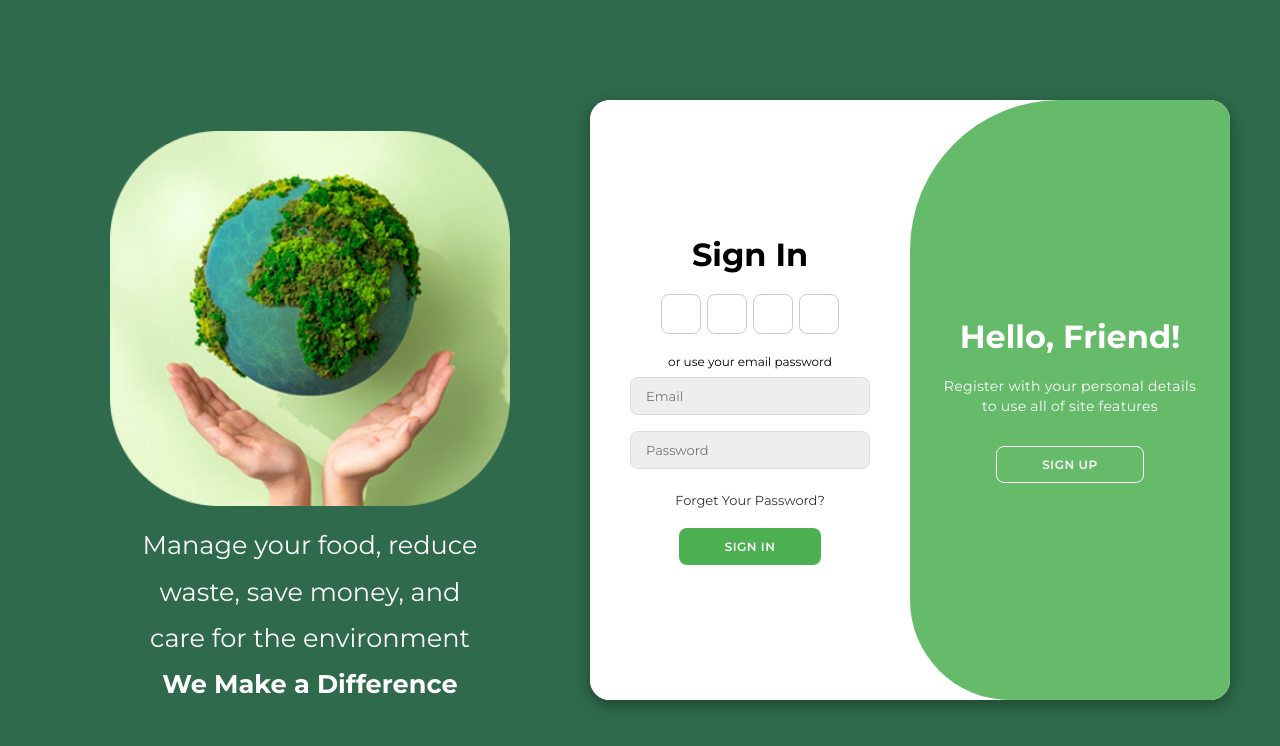
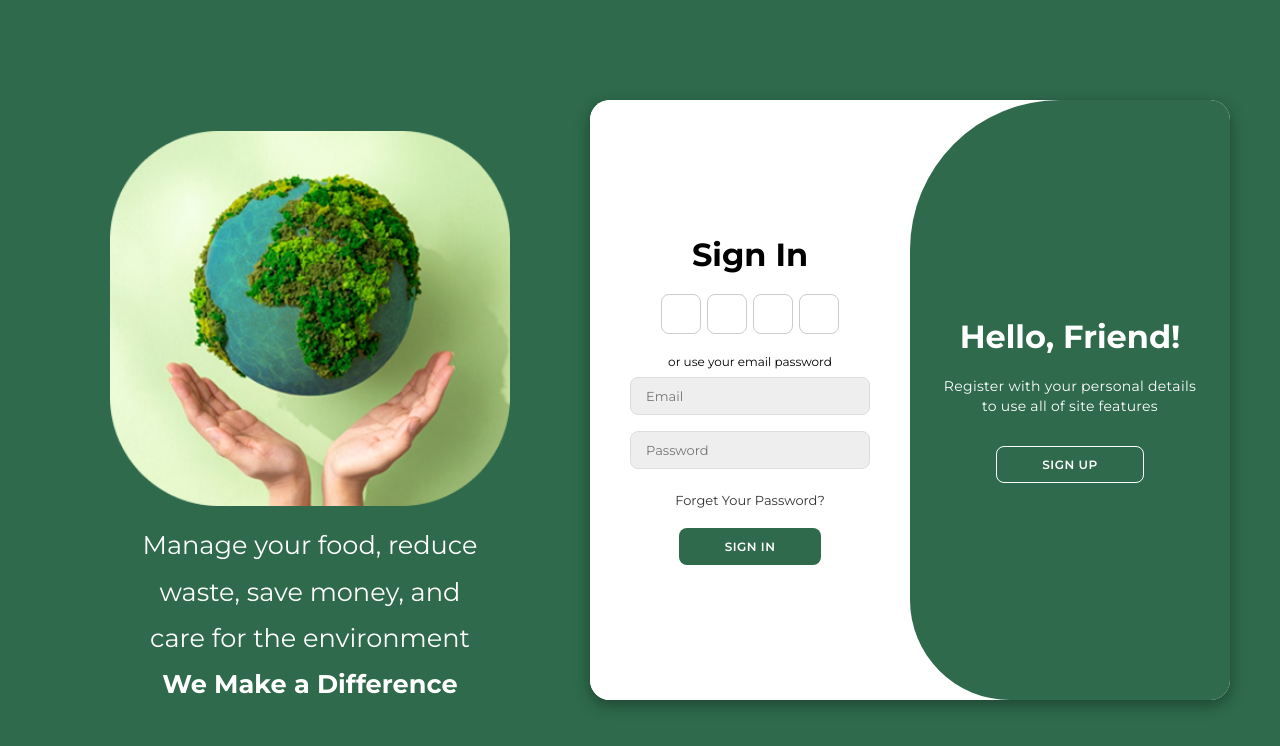
Before and after one commit to Jun20220703/bit216as, an Angular app: page /login in a window 1280 px wide. Shown: the top 746 px of the page. Built offline with nearby package versions, Linux system fonts and the light colour scheme.

Commit message:
Update loginPage.component.css

```diff
--- a/src/app/components/registerAndPrivacySettings/loginPage/loginPage.component.css
+++ b/src/app/components/registerAndPrivacySettings/loginPage/loginPage.component.css
@@ -109,7 +109,7 @@
 }
 
 .container button{
-    background-color: #4CAF50;
+    background-color: #2E6A4B;
     color: #fff;
     font-size: 12px;
     padding: 10px 45px;
@@ -223,9 +223,9 @@
 }
 
 .toggle{
-    background-color: #66BB6A;
+    background-color: #2E6A4B;
     height: 100%;
-    background: linear-gradient(to right, #66BB6A, #66BB6A);
+    background: linear-gradient(to right, #2E6A4B, #2E6A4B);
     color: #fff;
     position: relative;
     left: -100%;
```
